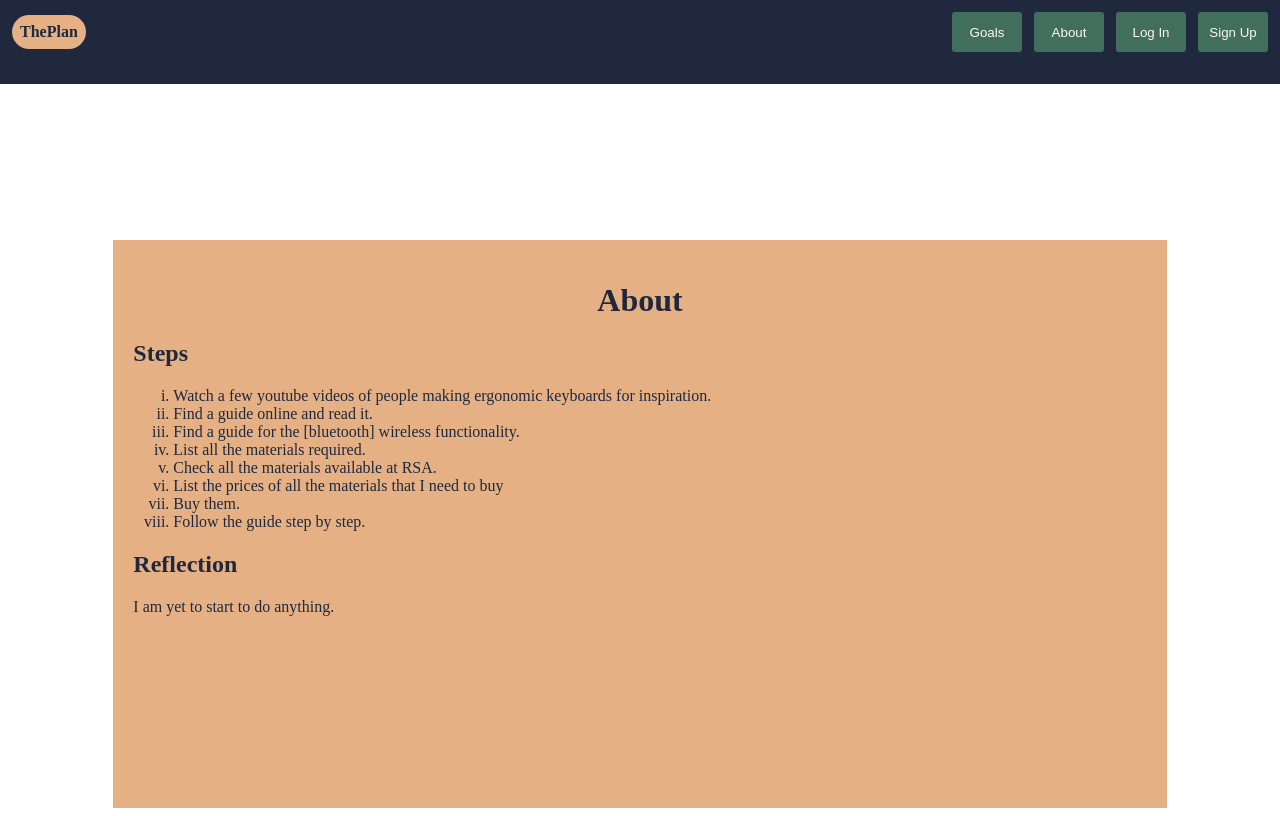
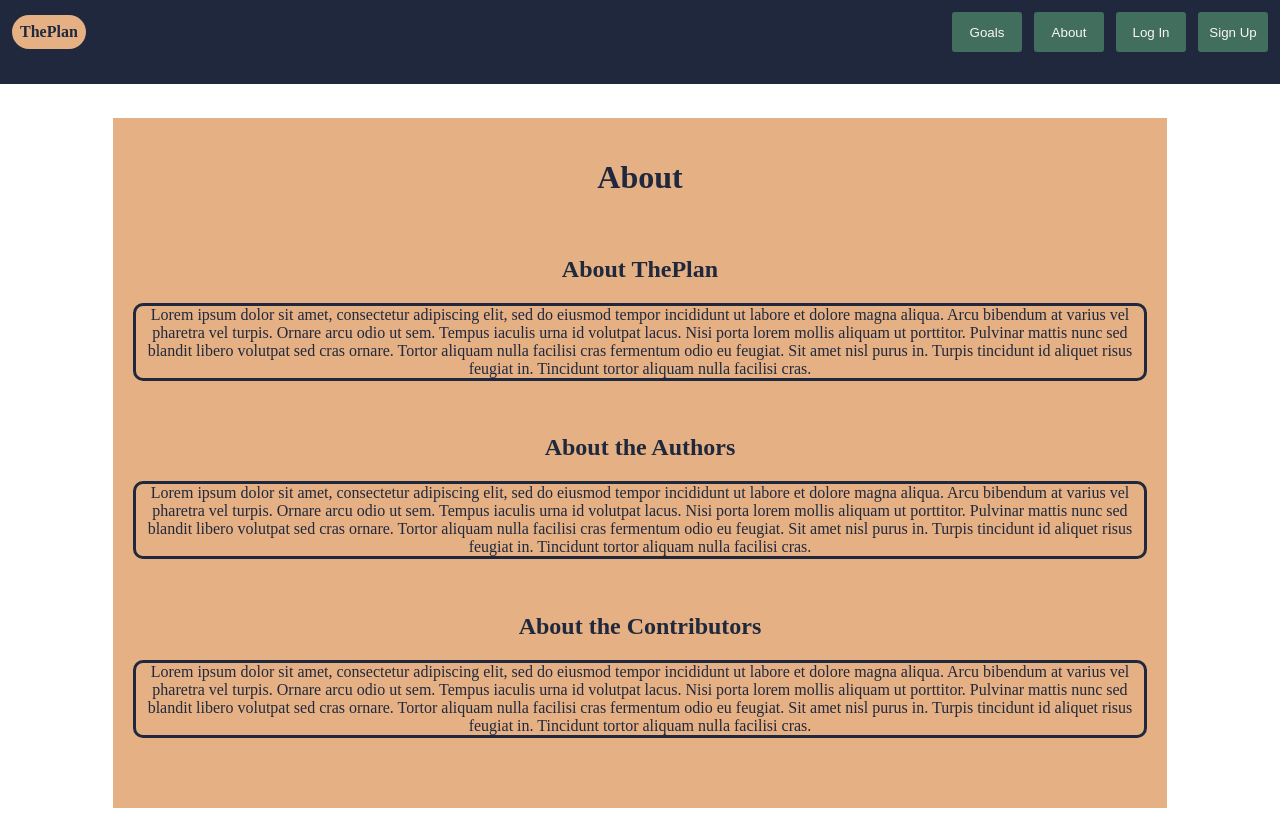
Before and after one commit to HerrRobot/theplan, a plain HTML site: page HTML Pages/About.html in a window 1280 px wide. Drawn offline with Linux system fonts and the light colour scheme.

Commit message:
About page ready

```diff
--- a/HTML Pages/About.html
+++ b/HTML Pages/About.html
@@ -41,22 +41,25 @@
         <main class="main-orange">
             <h1 class="title-header">About</h1>
 
-            <div class="goal-text">
+            <br>
 
+            <div>
+                <h2 class="about-header">About ThePlan</h2>
+                    <p class="about-text">
+                        Lorem ipsum dolor sit amet, consectetur adipiscing elit, sed do eiusmod tempor incididunt ut labore et dolore magna aliqua. Arcu bibendum at varius vel pharetra vel turpis. Ornare arcu odio ut sem. Tempus iaculis urna id volutpat lacus. Nisi porta lorem mollis aliquam ut porttitor. Pulvinar mattis nunc sed blandit libero volutpat sed cras ornare. Tortor aliquam nulla facilisi cras fermentum odio eu feugiat. Sit amet nisl purus in. Turpis tincidunt id aliquet risus feugiat in. Tincidunt tortor aliquam nulla facilisi cras.
+                    </p>
 
-                <h2>Steps</h2>
-                <ol type="i">
-                    <li>Watch a few youtube videos of people making ergonomic keyboards for inspiration.</li>
-                    <li>Find a guide online and read it.</li>
-                    <li>Find a guide for the [bluetooth] wireless functionality.</li>
-                    <li>List all the materials required.</li>
-                    <li>Check all the materials available at RSA.</li>
-                    <li>List the prices of all the materials that I need to buy</li>
-                    <li>Buy them.</li>
-                    <li>Follow the guide step by step.</li>
-                </ol>
-                <h2>Reflection</h2>
-                    <p>I am yet to start to do anything.</p>
+                <br>
+                <h2 class="about-header">About the Authors</h2>
+                    <p class="about-text">
+                        Lorem ipsum dolor sit amet, consectetur adipiscing elit, sed do eiusmod tempor incididunt ut labore et dolore magna aliqua. Arcu bibendum at varius vel pharetra vel turpis. Ornare arcu odio ut sem. Tempus iaculis urna id volutpat lacus. Nisi porta lorem mollis aliquam ut porttitor. Pulvinar mattis nunc sed blandit libero volutpat sed cras ornare. Tortor aliquam nulla facilisi cras fermentum odio eu feugiat. Sit amet nisl purus in. Turpis tincidunt id aliquet risus feugiat in. Tincidunt tortor aliquam nulla facilisi cras.
+                    </p>
+
+                <br>
+                <h2 class="about-header">About the Contributors</h2>
+                <p class="about-text">
+                    Lorem ipsum dolor sit amet, consectetur adipiscing elit, sed do eiusmod tempor incididunt ut labore et dolore magna aliqua. Arcu bibendum at varius vel pharetra vel turpis. Ornare arcu odio ut sem. Tempus iaculis urna id volutpat lacus. Nisi porta lorem mollis aliquam ut porttitor. Pulvinar mattis nunc sed blandit libero volutpat sed cras ornare. Tortor aliquam nulla facilisi cras fermentum odio eu feugiat. Sit amet nisl purus in. Turpis tincidunt id aliquet risus feugiat in. Tincidunt tortor aliquam nulla facilisi cras.
+                </p>
             </div>
         </main>
 
--- a/HTML Pages/CSS/stylesheet.css
+++ b/HTML Pages/CSS/stylesheet.css
@@ -11,6 +11,11 @@ Dark colors to light colors.
     --color3: #e5b083;
     --color4: #fbf7f3;
 }
+
+body{
+    min-width: 430px;
+ }
+
 
 nav {
     border: 2px solid var(--color1);
@@ -72,6 +77,16 @@ button:active {
     border: 2px solid var(--color2);
 }
 
+.about-text {
+    text-align: center;
+    border-style: solid;
+    border-radius: 10px;
+}
+
+.about-header {
+    text-align: center;
+}
+
 
 .grid-container-page-layout {
     display: grid;
```
